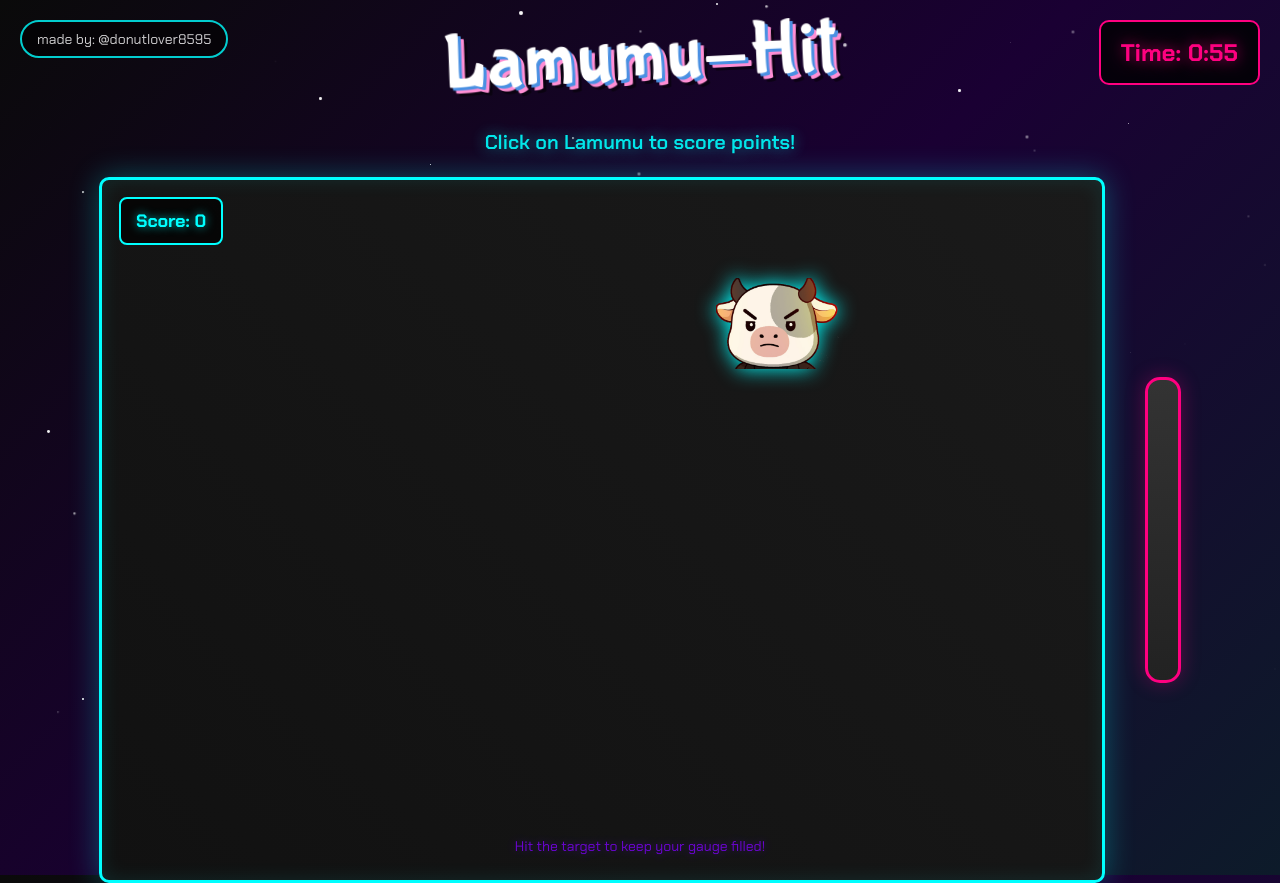
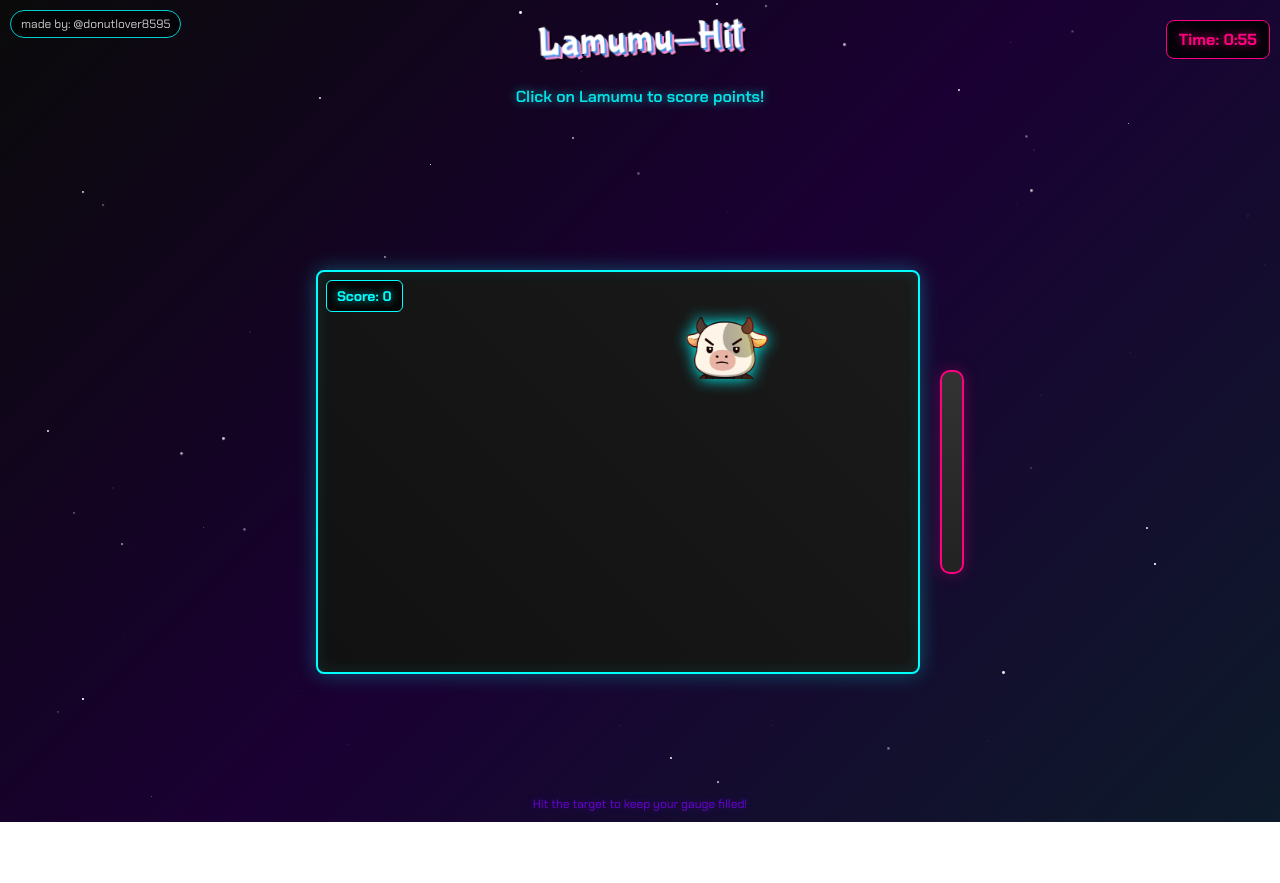
Before and after one commit to shery8595/lamumu-hit, a plain HTML site: page index.html in a window 1280 px wide. After the commit the page ends 822 px from the top, so only its background shows below. Drawn offline with Linux system fonts and the light colour scheme.

Commit message:
Update index.html

```diff
--- a/index.html
+++ b/index.html
@@ -43,49 +43,49 @@
     }
 
     h1 {
-        font-size: 4.8rem;
-        margin: 0;
+        font-size: 2.5rem;
+        margin: 10px 0;
         color: white;
-        text-shadow: 3px 3px 0 #4A90E2,
-                    6px 6px 0 #FF8ED4,
-                    9px 9px 0 rgba(0, 0, 0, 0.5);
-        letter-spacing: 2px;
+        text-shadow: 2px 2px 0 #4A90E2,
+                    4px 4px 0 #FF8ED4,
+                    6px 6px 0 rgba(0, 0, 0, 0.5);
+        letter-spacing: 1px;
         transform: rotate(-2deg);
         animation: float 3s ease-in-out infinite;
         text-align: center;
-        padding: 20px;
+        padding: 10px;
         font-family: 'Bubblegum Sans', cursive;
         font-weight: normal;
     }
 
     @keyframes float {
         0%, 100% { transform: rotate(-2deg); }
-        50% { transform: translateY(-10px) rotate(-3deg); }
+        50% { transform: translateY(-5px) rotate(-3deg); }
     }
 
     .subtitle {
         text-align: center;
-        font-size: 20px;
+        font-size: 16px;
         color: #00ffff;
-        margin-bottom: 30px;
+        margin-bottom: 15px;
         font-weight: 600;
         font-family: 'Chakra Petch', monospace;
-        text-shadow: 0 0 15px rgba(0, 255, 255, 0.7);
+        text-shadow: 0 0 10px rgba(0, 255, 255, 0.7);
         opacity: 0.9;
     }
 
     .timer-display {
         position: absolute;
-        top: 20px;
-        right: 20px;
-        font-size: 24px;
+        top: 10px;
+        right: 10px;
+        font-size: 16px;
         font-weight: 700;
         color: #ff0080;
-        text-shadow: 0 0 15px rgba(255, 0, 128, 0.7);
+        text-shadow: 0 0 10px rgba(255, 0, 128, 0.7);
         background: rgba(0, 0, 0, 0.8);
-        padding: 15px 20px;
-        border-radius: 10px;
-        border: 2px solid #ff0080;
+        padding: 8px 12px;
+        border-radius: 8px;
+        border: 1px solid #ff0080;
         font-family: 'Chakra Petch', monospace;
     }
 
@@ -114,13 +114,13 @@
         background: linear-gradient(45deg, #ff0080, #00ffff);
         color: white;
         border: none;
-        padding: 20px 40px;
-        font-size: 24px;
+        padding: 12px 24px;
+        font-size: 18px;
         font-weight: 700;
         font-family: 'Chakra Petch', monospace;
-        border-radius: 25px;
+        border-radius: 20px;
         cursor: pointer;
-        box-shadow: 0 0 30px rgba(255, 0, 128, 0.8);
+        box-shadow: 0 0 20px rgba(255, 0, 128, 0.8);
         transition: all 0.3s ease;
         display: none;
         z-index: 1000;
@@ -128,7 +128,7 @@
 
     .restart-button:hover {
         transform: translate(-50%, -50%) scale(1.05);
-        box-shadow: 0 0 40px rgba(255, 0, 128, 1);
+        box-shadow: 0 0 25px rgba(255, 0, 128, 1);
     }
 
     .restart-button.visible {
@@ -137,15 +137,15 @@
 
     .creator-credit {
         position: fixed;
-        top: 20px;
-        left: 20px;
+        top: 10px;
+        left: 10px;
         font-family: 'Chakra Petch', monospace;
-        font-size: 14px;
+        font-size: 12px;
         color: white;
         background: rgba(0, 0, 0, 0.7);
-        padding: 8px 15px;
-        border-radius: 20px;
-        border: 2px solid #00ffff;
+        padding: 5px 10px;
+        border-radius: 15px;
+        border: 1px solid #00ffff;
         z-index: 1000;
         opacity: 0.8;
         transition: all 0.3s ease;
@@ -161,35 +161,35 @@
         display: flex;
         justify-content: center;
         align-items: center;
-        gap: 40px;
-        padding: 20px;
-        height: calc(100vh - 150px);
+        gap: 20px;
+        padding: 10px;
+        height: calc(100vh - 120px);
     }
 
     canvas {
         display: block;
         background: linear-gradient(45deg, #111, #1a1a1a);
-        border: 3px solid #00ffff;
-        border-radius: 10px;
-        box-shadow: 0 0 30px rgba(0, 255, 255, 0.3),
-                    inset 0 0 20px rgba(0, 255, 255, 0.1);
+        border: 2px solid #00ffff;
+        border-radius: 8px;
+        box-shadow: 0 0 20px rgba(0, 255, 255, 0.3),
+                    inset 0 0 15px rgba(0, 255, 255, 0.1);
         transition: all 0.3s ease;
     }
 
     canvas:hover {
-        box-shadow: 0 0 40px rgba(0, 255, 255, 0.5),
-                    inset 0 0 25px rgba(0, 255, 255, 0.2);
-        transform: scale(1.02);
+        box-shadow: 0 0 25px rgba(0, 255, 255, 0.5),
+                    inset 0 0 20px rgba(0, 255, 255, 0.2);
+        transform: scale(1.01);
     }
 
     #gauge {
         position: relative;
-        width: 30px;
-        height: 300px;
+        width: 20px;
+        height: 200px;
         background: linear-gradient(to bottom, #333, #222);
-        border: 3px solid #ff0080;
-        border-radius: 15px;
-        box-shadow: 0 0 20px rgba(255, 0, 128, 0.3);
+        border: 2px solid #ff0080;
+        border-radius: 10px;
+        box-shadow: 0 0 15px rgba(255, 0, 128, 0.3);
         overflow: hidden;
     }
 
@@ -200,22 +200,22 @@
         height: 0;
         background: linear-gradient(to top, #00ff41, #00ffff);
         transition: height 0.2s ease;
-        border-radius: 12px;
-        box-shadow: 0 0 15px rgba(0, 255, 65, 0.5);
+        border-radius: 8px;
+        box-shadow: 0 0 10px rgba(0, 255, 65, 0.5);
     }
 
     .score-display {
         position: absolute;
-        top: 20px;
-        left: 20px;
-        font-size: 18px;
+        top: 10px;
+        left: 10px;
+        font-size: 14px;
         font-weight: 700;
         color: #00ffff;
-        text-shadow: 0 0 10px rgba(0, 255, 255, 0.7);
+        text-shadow: 0 0 8px rgba(0, 255, 255, 0.7);
         background: rgba(0, 0, 0, 0.7);
-        padding: 10px 15px;
-        border-radius: 8px;
-        border: 2px solid #00ffff;
+        padding: 6px 10px;
+        border-radius: 6px;
+        border: 1px solid #00ffff;
         font-family: 'Chakra Petch', monospace;
     }
 
@@ -242,8 +242,8 @@
 
     .particle {
         position: absolute;
-        width: 4px;
-        height: 4px;
+        width: 3px;
+        height: 3px;
         background: #ff0080;
         border-radius: 50%;
         pointer-events: none;
@@ -256,21 +256,21 @@
             opacity: 1;
         }
         100% {
-            transform: translateY(-50px) scale(0);
+            transform: translateY(-30px) scale(0);
             opacity: 0;
         }
     }
 
     .instructions {
         position: absolute;
-        bottom: 20px;
+        bottom: 10px;
         left: 50%;
         transform: translateX(-50%);
         text-align: center;
         color: #8000ff;
-        font-size: 14px;
+        font-size: 12px;
         opacity: 0.8;
-        text-shadow: 0 0 10px rgba(128, 0, 255, 0.5);
+        text-shadow: 0 0 8px rgba(128, 0, 255, 0.5);
     }
 </style>
 </head>
@@ -288,7 +288,7 @@
 
     <div class="game-container">
         <div style="position: relative;">
-            <canvas id="gameCanvas" width="1000" height="700"></canvas>
+            <canvas id="gameCanvas" width="600" height="400"></canvas>
             <div class="score-display" id="scoreDisplay">Score: 0</div>
         </div>
         <div id="gauge">
@@ -326,7 +326,7 @@
             star.className = 'star';
             star.style.left = Math.random() * 100 + '%';
             star.style.top = Math.random() * 100 + '%';
-            star.style.width = Math.random() * 3 + 1 + 'px';
+            star.style.width = Math.random() * 2 + 1 + 'px';
             star.style.height = star.style.width;
             star.style.setProperty('--twinkle-duration', (Math.random() * 3 + 2) + 's');
             star.style.animationDelay = Math.random() * 3 + 's';
@@ -395,23 +395,23 @@
         lamumuImage = new Image();
         lamumuImage.onload = function() {
             // Adjust target radius based on scaled image size
-            target.r = Math.max(lamumuImage.width, lamumuImage.height) * 0.3; // Scale down to 30% of original size
+            target.r = Math.max(lamumuImage.width, lamumuImage.height) * 0.2; // Scale down to 20% of original size
         };
         lamumuImage.src = 'lamumu_images/lamumu.png';
     }
 
     function spawnTarget() {
-        target.x = Math.random() * (canvas.width - 200) + 100;
-        target.y = Math.random() * (canvas.height - 200) + 100;
+        target.x = Math.random() * (canvas.width - 100) + 50;
+        target.y = Math.random() * (canvas.height - 100) + 50;
     }
 
     function createParticles(x, y) {
-        for (let i = 0; i < 8; i++) {
+        for (let i = 0; i < 6; i++) {
             particles.push({
                 x: x,
                 y: y,
-                vx: (Math.random() - 0.5) * 8,
-                vy: (Math.random() - 0.5) * 8,
+                vx: (Math.random() - 0.5) * 5,
+                vy: (Math.random() - 0.5) * 5,
                 life: 1,
                 color: `hsl(${Math.random() * 360}, 100%, 70%)`
             });
@@ -440,7 +440,7 @@
             createParticles(target.x, target.y);
 
             // Update gauge
-            gauge = Math.min(300, gauge + 80); // Increased from 50 to 80 for much easier filling
+            gauge = Math.min(200, gauge + 60); // Adjusted for smaller gauge
 
             // Spawn new target
             spawnTarget();
@@ -449,11 +449,11 @@
 
     function updateGauge() {
         if (gameActive) {
-            gauge -= 0.1; // Significantly reduced from 0.3 to make it much easier to fill
+            gauge -= 0.08; // Adjusted for smaller gauge
             if (gauge < 0) gauge = 0;
 
             // Check if gauge is full and give time bonus
-            if (gauge >= 300) {
+            if (gauge >= 200) {
                 timeLeft += 10; // Add 10 seconds
                 gauge = 0; // Reset gauge
 
@@ -473,7 +473,7 @@
         // Flash effect for time bonus
         timerDisplay.style.color = '#00ff41';
         timerDisplay.style.borderColor = '#00ff41';
-        timerDisplay.style.boxShadow = '0 0 20px rgba(0, 255, 65, 0.8)';
+        timerDisplay.style.boxShadow = '0 0 15px rgba(0, 255, 65, 0.8)';
 
         // Reset to normal after 1 second
         setTimeout(() => {
@@ -502,7 +502,7 @@
             ctx.globalAlpha = p.life;
             ctx.fillStyle = p.color;
             ctx.beginPath();
-            ctx.arc(p.x, p.y, 3 * p.life, 0, Math.PI * 2);
+            ctx.arc(p.x, p.y, 2 * p.life, 0, Math.PI * 2);
             ctx.fill();
             ctx.restore();
         });
@@ -518,10 +518,10 @@
 
             // Add a subtle glow effect
             ctx.shadowColor = '#00ffff';
-            ctx.shadowBlur = 20;
+            ctx.shadowBlur = 15;
 
-            // Scale down the image to 30% of original size
-            const scale = 0.3;
+            // Scale down the image to 20% of original size
+            const scale = 0.2;
             const scaledWidth = lamumuImage.width * scale;
             const scaledHeight = lamumuImage.height * scale;
 
@@ -540,7 +540,7 @@
             ctx.save();
             ctx.globalAlpha = hitEffect.alpha;
             ctx.strokeStyle = '#00ffff';
-            ctx.lineWidth = 4;
+            ctx.lineWidth = 3;
             ctx.beginPath();
             ctx.arc(hitEffect.x, hitEffect.y, hitEffect.r * hitEffect.scale, 0, Math.PI * 2);
             ctx.stroke();
```
